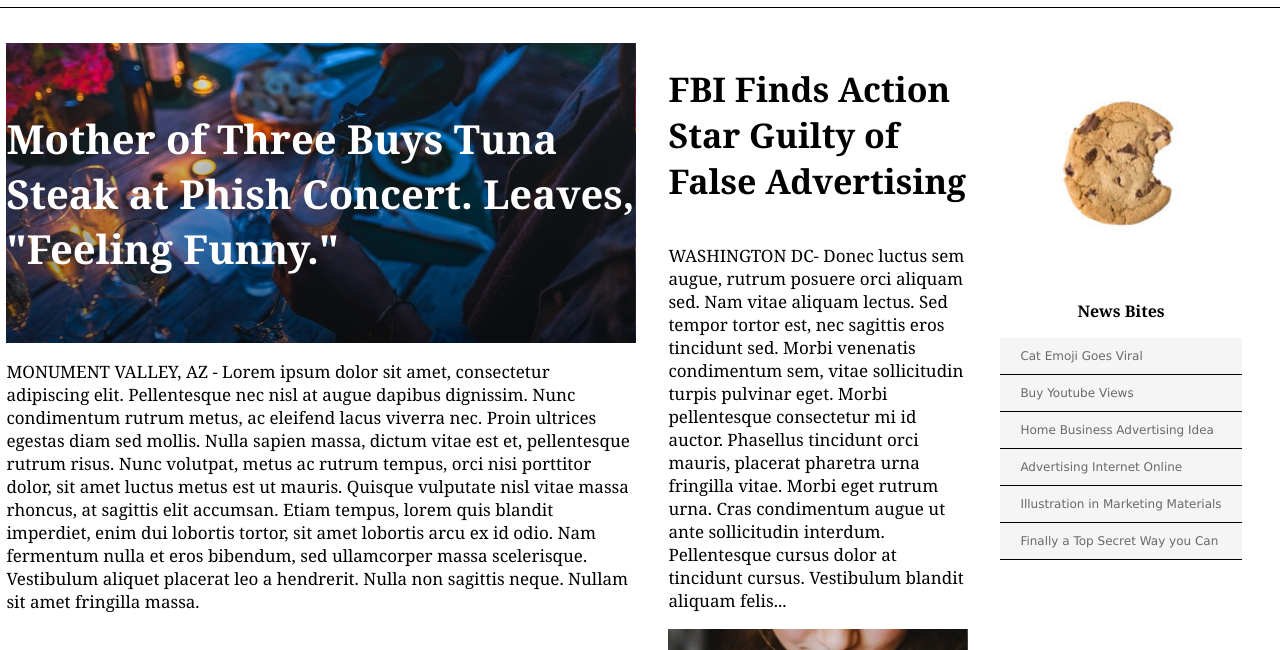
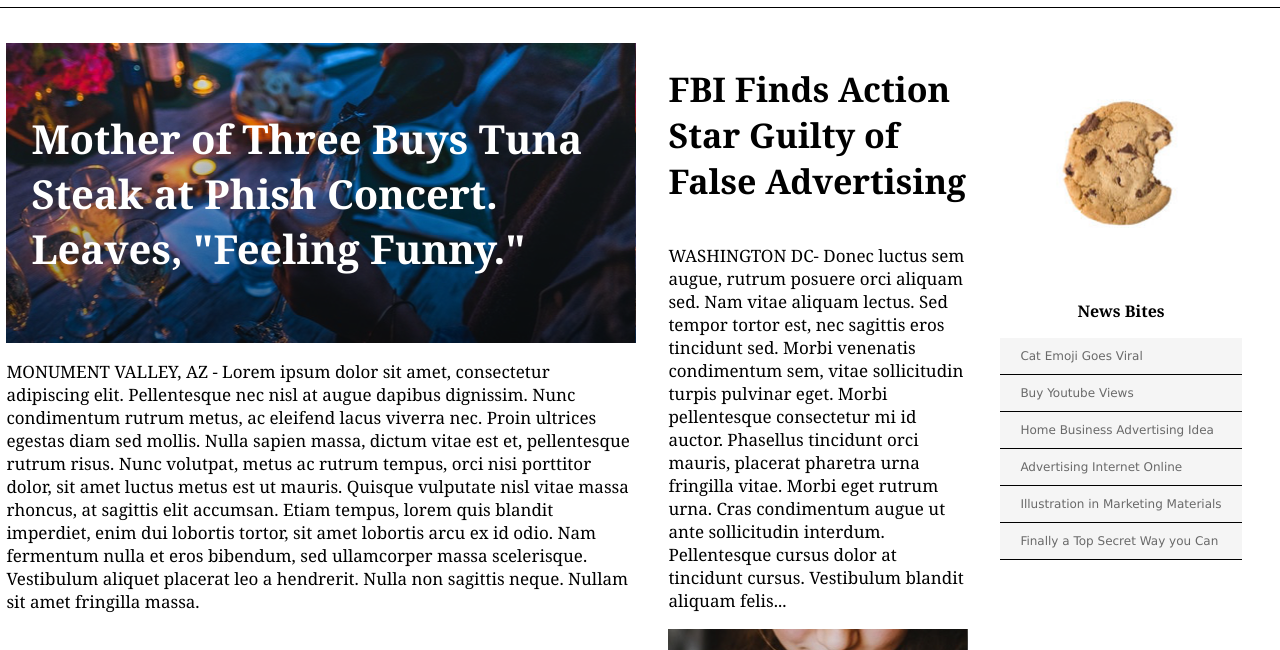
Before and after one commit to heckvetica/mytimes, a plain HTML site: page index.html in a window 1280 px wide. Shown: the part 73-723 px from the top of the page. Drawn offline with Linux system fonts and the light colour scheme.

Commit message:
text align issue

```diff
--- a/resources/css/style.css
+++ b/resources/css/style.css
@@ -96,6 +96,10 @@ nav a {
     background-image: url(../img/phish.png);
 }
 
+.one p{
+    margin-left: 25px;
+}
+
 .two {
     background-image: url(../img/earth.png);
 }
```
